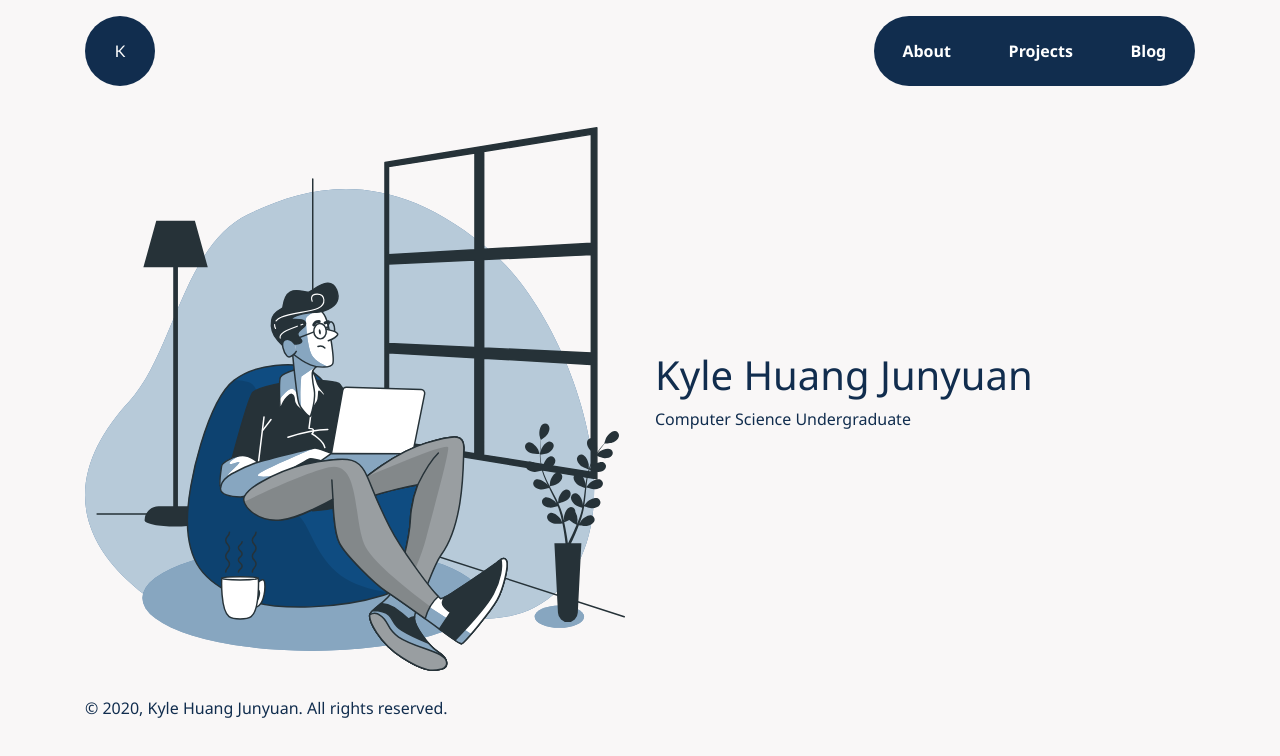
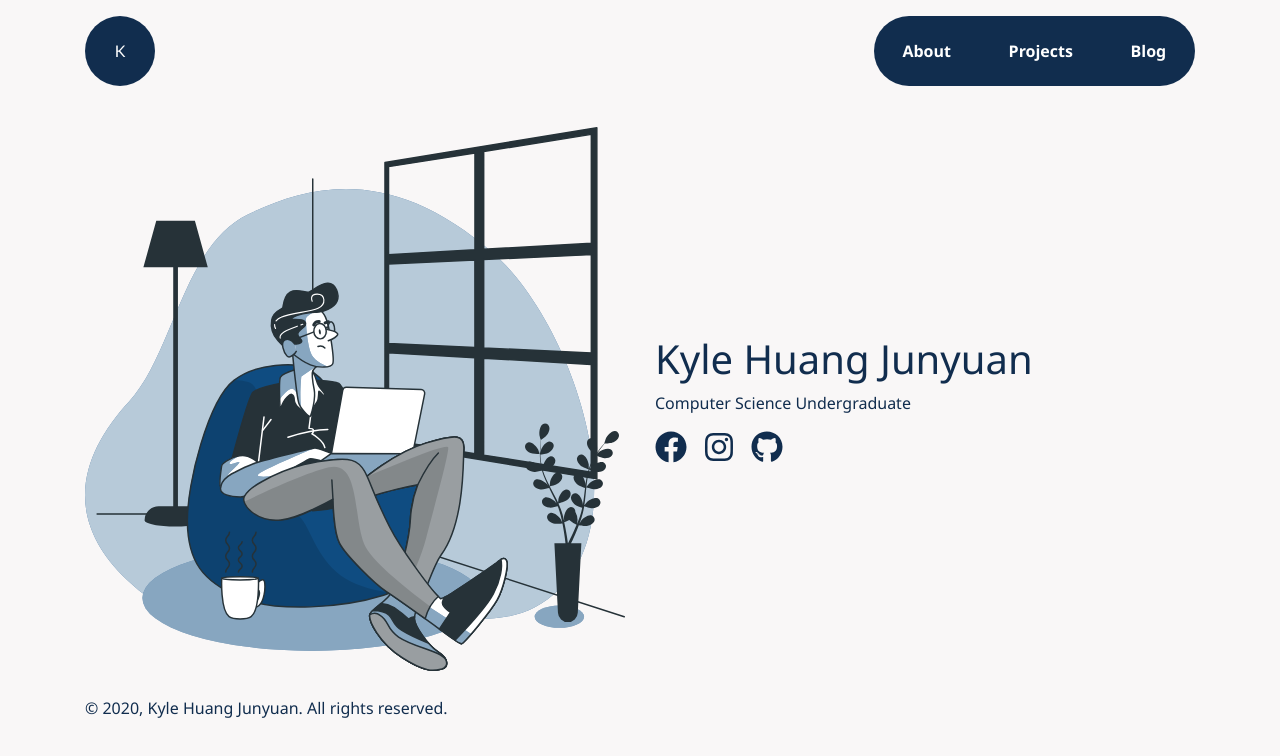
Before and after one commit to HJunyuan/kyle.hu, a Gatsby site: page / in a window 1280 px wide. Built offline with nearby package versions, Linux system fonts and the light colour scheme; Gatsby itself is replaced by a stand-in of ours.

Commit message:
Added social icons

```diff
--- a/package.json
+++ b/package.json
@@ -19,6 +19,7 @@
     "react-bootstrap": "^1.0.1",
     "react-dom": "^16.12.0",
     "react-helmet": "^6.0.0",
+    "react-icons": "^3.10.0",
     "styled-components": "^5.1.0",
     "typeface-open-sans": "0.0.75",
     "typeface-raleway": "0.0.75"
--- a/src/components/Social.js
+++ b/src/components/Social.js
@@ -1,12 +1,50 @@
 import React from "react";
+import styled from "styled-components";
+import { FaFacebook, FaInstagram, FaGithub } from "react-icons/fa";
 
-export default params => {
+const Row = styled.div`
+  display: flex;
+
+  svg {
+    margin-right: 1rem;
+    font-size: 2rem;
+  }
+
+  a {
+    color: inherit;
+  }
+`;
+
+export default () => {
   return (
-    <div>
-      {/* // Facebook
-        // Instagram
-        // GitHub
-            */}
-    </div>
+    <Row>
+      <a
+        target="_blank"
+        rel="noopener noreferrer"
+        alt="Facebook"
+        title="Facebook"
+        href="https://www.facebook.com/HJunyuan"
+      >
+        <FaFacebook />
+      </a>
+      <a
+        target="_blank"
+        rel="noopener noreferrer"
+        alt="Facebook"
+        title="Facebook"
+        href="https://www.instagram.com/HJunyuan"
+      >
+        <FaInstagram />
+      </a>
+      <a
+        target="_blank"
+        rel="noopener noreferrer"
+        alt="Facebook"
+        title="Facebook"
+        href="https://github.com/HJunyuan"
+      >
+        <FaGithub />
+      </a>
+    </Row>
   );
 };
--- a/src/pages/index.js
+++ b/src/pages/index.js
@@ -4,6 +4,7 @@ import { Col, Row } from "react-bootstrap";
 import landing from "../images/landing.svg";
 import Layout from "../components/layout";
 import SEO from "../components/seo";
+import Social from "../components/Social";
 
 export default () => {
   return (
@@ -20,6 +21,7 @@ export default () => {
         <Col md={6} className="my-2">
           <h1>Kyle Huang Junyuan</h1>
           <p>Computer Science Undergraduate</p>
+          <Social />
         </Col>
       </Row>
     </Layout>
```
Also changed, not shown: 1 other file.
